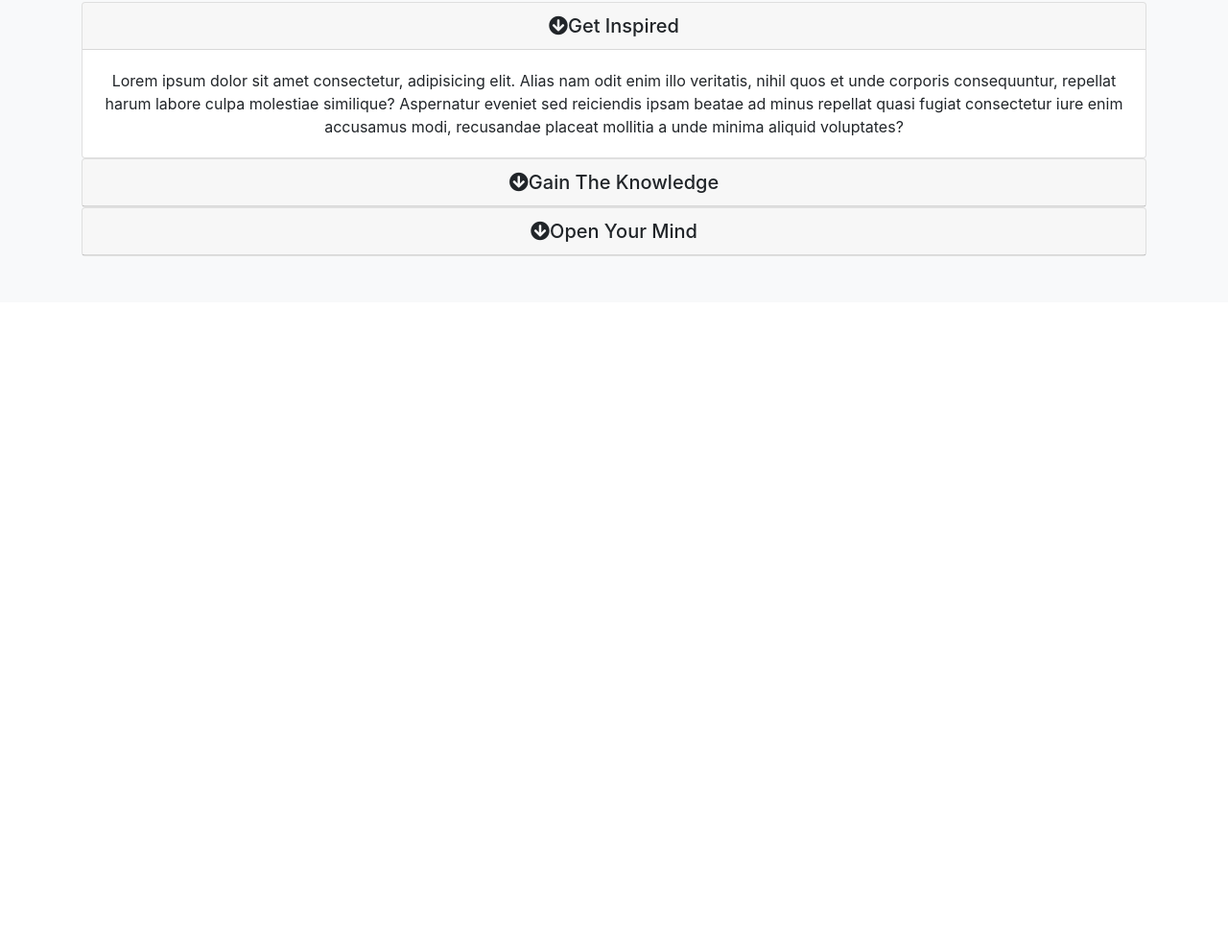
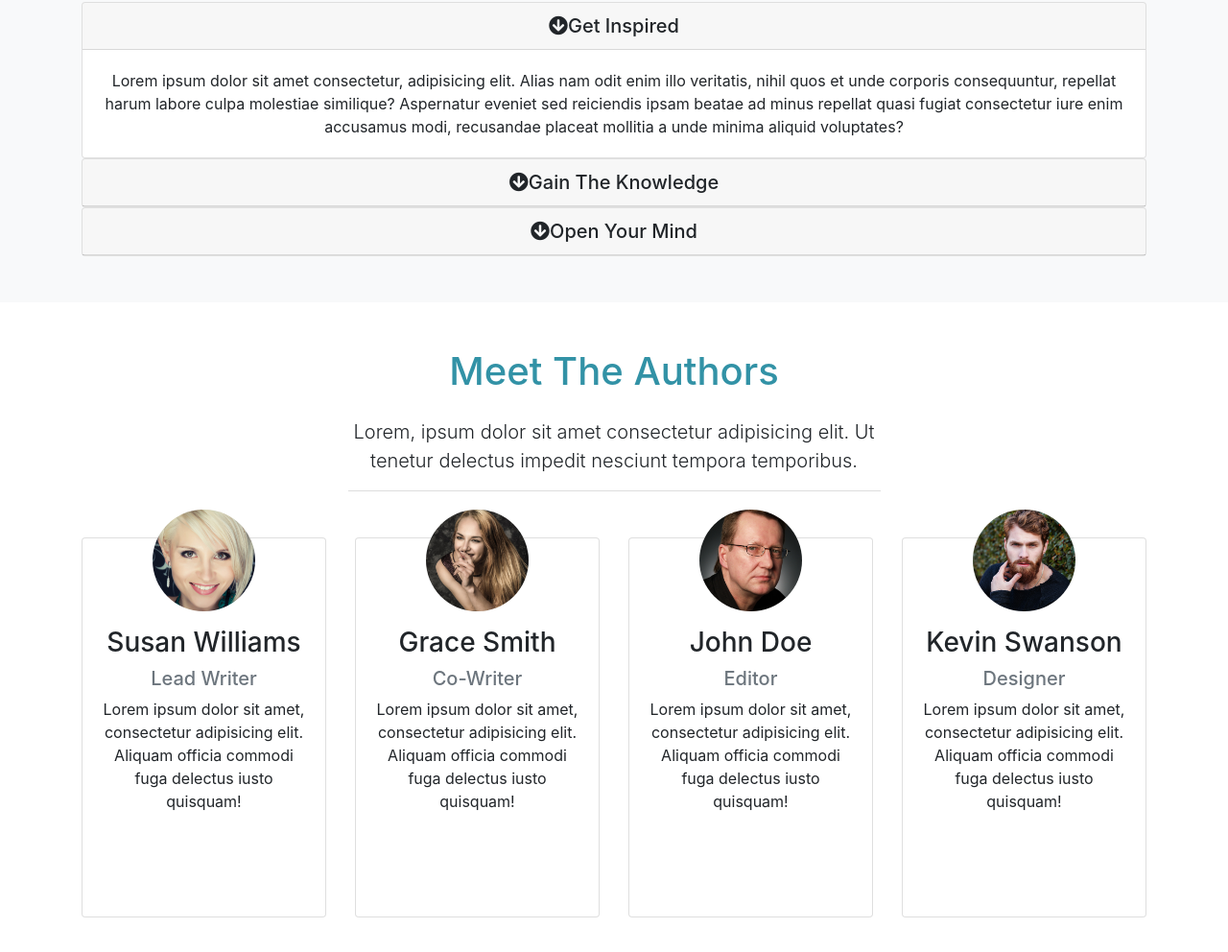
Before and after one commit to Pela647/book-theme, a plain HTML site: page index.html in a window 1280 px wide. Shown: the part 1348-2340 px from the top of the page at 96% size. Before the commit the page ends 1663 px from the top, so only its background shows below. Drawn offline with nearby package versions, Linux system fonts and the light colour scheme.

Commit message:
authors section

```diff
--- a/index.html
+++ b/index.html
@@ -194,7 +194,137 @@
         </div>
       </div>
     </div>
+  </section>
 
+  <section id="authors" class="my-5 text-center">
+    <div class="container">
+      <div class="row">
+        <div class="col">
+          <div class="info-header mb-5">
+            <h1 class="text-primary pb-3">
+              Meet The Authors
+            </h1>
+            <p class="lead">
+              Lorem, ipsum dolor sit amet consectetur adipisicing elit. Ut tenetur delectus impedit nesciunt tempora temporibus.
+            </p>
+          </div>
+        </div>
+      </div>
+
+      <div class="row">
+        <div class="col-lg-3 col-md-6">
+          <div class="card">
+            <div class="card-body">
+              <img src="img/person1.jpg" alt="" class="img-fluid rounded-circle w-50 mb-3">
+              <h3>Susan Williams</h3>
+              <h5 class="text-muted">Lead Writer</h5>
+              <p>Lorem ipsum dolor sit amet, consectetur adipisicing elit. Aliquam officia commodi fuga delectus iusto quisquam!</p>
+              <div class="d-flex justify-content-center">
+                <div class="p-4">
+                  <a href="http://facebook.com">
+                    <i class="fab fa-facebook"></i>
+                  </a>
+                </div>
+                <div class="p-4">
+                  <a href="http://twitter.com">
+                    <i class="fab fa-twitter"></i>
+                  </a>
+                </div>
+                <div class="p-4">
+                  <a href="http://instagram.com">
+                    <i class="fab fa-instagram"></i>
+                  </a>
+                </div>
+              </div>
+            </div>
+          </div>
+        </div>
+
+        <div class="col-lg-3 col-md-6">
+          <div class="card">
+            <div class="card-body">
+              <img src="img/person2.jpg" alt="" class="img-fluid rounded-circle w-50 mb-3">
+              <h3>Grace Smith</h3>
+              <h5 class="text-muted">Co-Writer</h5>
+              <p>Lorem ipsum dolor sit amet, consectetur adipisicing elit. Aliquam officia commodi fuga delectus iusto quisquam!</p>
+              <div class="d-flex justify-content-center">
+                <div class="p-4">
+                  <a href="http://facebook.com">
+                    <i class="fab fa-facebook"></i>
+                  </a>
+                </div>
+                <div class="p-4">
+                  <a href="http://twitter.com">
+                    <i class="fab fa-twitter"></i>
+                  </a>
+                </div>
+                <div class="p-4">
+                  <a href="http://instagram.com">
+                    <i class="fab fa-instagram"></i>
+                  </a>
+                </div>
+              </div>
+            </div>
+          </div>
+        </div>
+
+        <div class="col-lg-3 col-md-6">
+          <div class="card">
+            <div class="card-body">
+              <img src="img/person3.jpg" alt="" class="img-fluid rounded-circle w-50 mb-3">
+              <h3>John Doe</h3>
+              <h5 class="text-muted">Editor</h5>
+              <p>Lorem ipsum dolor sit amet, consectetur adipisicing elit. Aliquam officia commodi fuga delectus iusto quisquam!</p>
+              <div class="d-flex justify-content-center">
+                <div class="p-4">
+                  <a href="http://facebook.com">
+                    <i class="fab fa-facebook"></i>
+                  </a>
+                </div>
+                <div class="p-4">
+                  <a href="http://twitter.com">
+                    <i class="fab fa-twitter"></i>
+                  </a>
+                </div>
+                <div class="p-4">
+                  <a href="http://instagram.com">
+                    <i class="fab fa-instagram"></i>
+                  </a>
+                </div>
+              </div>
+            </div>
+          </div>
+        </div>
+
+        <div class="col-lg-3 col-md-6">
+          <div class="card">
+            <div class="card-body">
+              <img src="img/person4.jpg" alt="" class="img-fluid rounded-circle w-50 mb-3">
+              <h3>Kevin Swanson</h3>
+              <h5 class="text-muted">Designer</h5>
+              <p>Lorem ipsum dolor sit amet, consectetur adipisicing elit. Aliquam officia commodi fuga delectus iusto quisquam!</p>
+              <div class="d-flex justify-content-center">
+                <div class="p-4">
+                  <a href="http://facebook.com">
+                    <i class="fab fa-facebook"></i>
+                  </a>
+                </div>
+                <div class="p-4">
+                  <a href="http://twitter.com">
+                    <i class="fab fa-twitter"></i>
+                  </a>
+                </div>
+                <div class="p-4">
+                  <a href="http://instagram.com">
+                    <i class="fab fa-instagram"></i>
+                  </a>
+                </div>
+              </div>
+            </div>
+          </div>
+        </div>
+      </div>
+    </div>
   </section>
 
   <script src="https://code.jquery.com/jquery-3.3.1.slim.min.js" integrity="sha384-q8i/X+965DzO0rT7abK41JStQIAqVgRVzpbzo5smXKp4YfRvH+8abtTE1Pi6jizo"
--- a/scss/style.scss
+++ b/scss/style.scss
@@ -37,6 +37,21 @@ body {
   border-bottom: 1px #ddd solid;
 }
 
+#authors {
+  img {
+    margin-top: -50px;
+  }
+
+  .card:hover {
+    background: $primary;
+    color: #ffffff;
+  }
+
+  .fab {
+    color: #fff;
+  }
+}
+
 @media (max-width: 768px) {
   #showcase {
     min-height: 500px;
```
Also changed, not shown: css/style.css.
